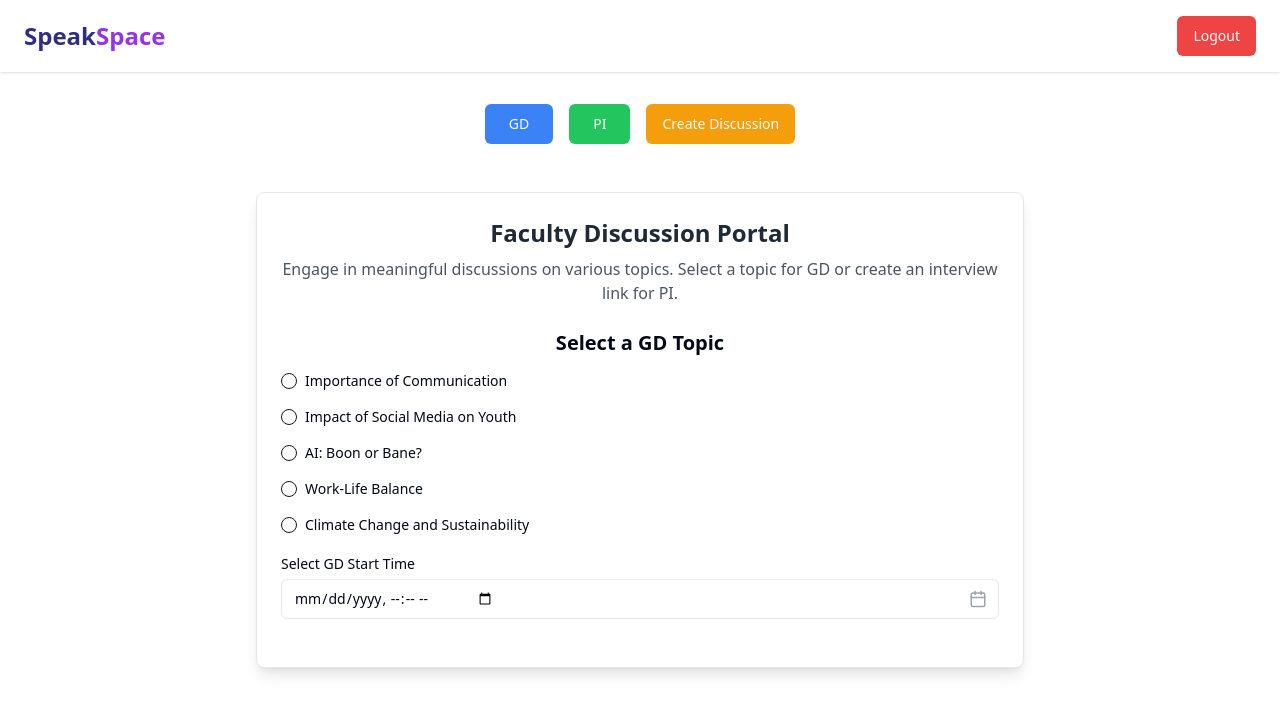
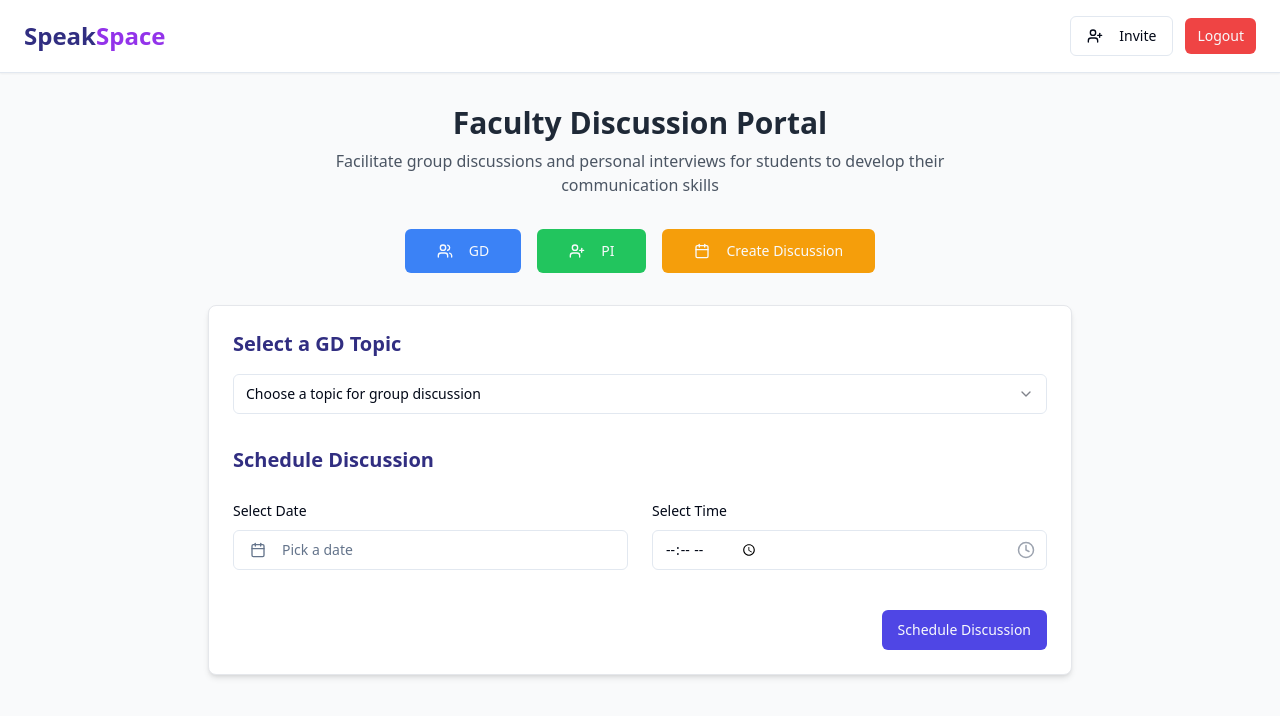
Before and after one commit to Preet-123/refined-content-revamp-kit, a React (Vite) app: page /faculty-discussion in a window 1280 px wide. Shown: the top 716 px of the page. Built offline with nearby package versions, Linux system fonts and the light colour scheme.

Commit message:
feat: Implement Faculty Discussion Portal page
This commit introduces a new page for the Faculty Discussion Portal, ensuring all existing content is retained while enhancing the UI.

```diff
--- a/package.json
+++ b/package.json
@@ -43,7 +43,7 @@
     "class-variance-authority": "^0.7.1",
     "clsx": "^2.1.1",
     "cmdk": "^1.0.0",
-    "date-fns": "^3.6.0",
+    "date-fns": "^4.1.0",
     "embla-carousel-react": "^8.3.0",
     "framer-motion": "^12.6.5",
     "input-otp": "^1.2.4",
--- a/src/components/ui/popover.tsx
+++ b/src/components/ui/popover.tsx
@@ -1,3 +1,4 @@
+
 import * as React from "react"
 import * as PopoverPrimitive from "@radix-ui/react-popover"
 
--- a/src/pages/FacultyDiscussionPortal.tsx
+++ b/src/pages/FacultyDiscussionPortal.tsx
@@ -2,15 +2,30 @@
 import { useState } from "react";
 import { Button } from "@/components/ui/button";
 import { Card, CardContent } from "@/components/ui/card";
-import { RadioGroup, RadioGroupItem } from "@/components/ui/radio-group";
+import {
+  Select,
+  SelectContent,
+  SelectItem,
+  SelectTrigger,
+  SelectValue
+} from "@/components/ui/select";
 import { Label } from "@/components/ui/label";
 import { Input } from "@/components/ui/input";
-import { Calendar } from "lucide-react";
+import { Calendar, Clock, MoreVertical, UserPlus, Users } from "lucide-react";
 import { Link } from "react-router-dom";
+import {
+  Popover,
+  PopoverContent,
+  PopoverTrigger,
+} from "@/components/ui/popover";
+import { Calendar as CalendarComponent } from "@/components/ui/calendar";
+import { format } from "date-fns";
+import { cn } from "@/lib/utils";
 
 const FacultyDiscussionPortal = () => {
   const [selectedTopic, setSelectedTopic] = useState<string>("");
-  const [startTime, setStartTime] = useState<string>("");
+  const [date, setDate] = useState<Date | undefined>(undefined);
+  const [timeValue, setTimeValue] = useState<string>("");
 
   const topics = [
     "Importance of Communication",
@@ -21,73 +36,123 @@ const FacultyDiscussionPortal = () => {
   ];
 
   return (
-    <div className="min-h-screen flex flex-col">
+    <div className="min-h-screen flex flex-col bg-gray-50">
       {/* Header */}
-      <header className="bg-white shadow py-4 px-6 flex justify-between items-center">
+      <header className="bg-white shadow-sm py-4 px-6 border-b flex justify-between items-center sticky top-0 z-10">
+        <div className="flex items-center space-x-2">
           <div className="text-2xl font-bold text-indigo-900">
             Speak<span className="text-purple-600">Space</span>
           </div>
-        <Button variant="destructive" className="bg-red-500 hover:bg-red-600">
+        </div>
+        <div className="flex items-center space-x-3">
+          <Button variant="outline" className="hidden md:flex">
+            <UserPlus className="mr-2 h-4 w-4" />
+            Invite
+          </Button>
+          <Button variant="destructive" size="sm">
             Logout
           </Button>
+        </div>
       </header>
 
       {/* Main Content */}
-      <main className="flex-1 container mx-auto py-8 px-4">
+      <main className="flex-1 container mx-auto py-8 px-4 max-w-4xl">
+        <div className="flex flex-col space-y-8">
+          {/* Page Title */}
+          <div className="text-center">
+            <h1 className="text-3xl font-bold text-gray-800">Faculty Discussion Portal</h1>
+            <p className="text-gray-600 mt-2 max-w-2xl mx-auto">
+              Facilitate group discussions and personal interviews for students to develop their communication skills
+            </p>
+          </div>
+
           {/* Action Buttons */}
-        <div className="flex justify-center gap-4 mb-12">
-          <Button className="bg-blue-500 hover:bg-blue-600 px-6">
+          <div className="flex flex-wrap justify-center gap-4 mb-6">
+            <Button className="bg-blue-500 hover:bg-blue-600 min-w-[100px]" size="lg">
+              <Users className="mr-2 h-5 w-5" />
               GD
             </Button>
-          <Button className="bg-green-500 hover:bg-green-600 px-6">
+            <Button className="bg-green-500 hover:bg-green-600 min-w-[100px]" size="lg">
+              <UserPlus className="mr-2 h-5 w-5" />
               PI
             </Button>
-          <Button className="bg-amber-500 hover:bg-amber-600">
+            <Button className="bg-amber-500 hover:bg-amber-600 min-w-[180px]" size="lg">
+              <Calendar className="mr-2 h-5 w-5" />
               Create Discussion
             </Button>
           </div>
 
           {/* Portal Content */}
-        <div className="max-w-3xl mx-auto">
-          <Card className="shadow-lg border-gray-200">
-            <CardContent className="pt-6">
-              <div className="text-center mb-6">
-                <h1 className="text-2xl font-bold text-gray-800 mb-2">Faculty Discussion Portal</h1>
-                <p className="text-gray-600">
-                  Engage in meaningful discussions on various topics. Select a topic for GD or create an interview link for PI.
-                </p>
+          <Card className="shadow-md border-gray-200 overflow-hidden transition-all hover:shadow-lg">
+            <CardContent className="p-6">
+              {/* Topic Selection */}
+              <div className="mb-8">
+                <h2 className="text-xl font-semibold mb-4 text-indigo-900">Select a GD Topic</h2>
+                <Select value={selectedTopic} onValueChange={setSelectedTopic}>
+                  <SelectTrigger className="w-full">
+                    <SelectValue placeholder="Choose a topic for group discussion" />
+                  </SelectTrigger>
+                  <SelectContent>
+                    {topics.map((topic) => (
+                      <SelectItem key={topic} value={topic}>{topic}</SelectItem>
+                    ))}
+                  </SelectContent>
+                </Select>
               </div>
 
-              <div className="mb-6">
-                <h2 className="text-xl font-semibold text-center mb-4">Select a GD Topic</h2>
-                <RadioGroup
-                  value={selectedTopic}
-                  onValueChange={setSelectedTopic}
-                  className="space-y-3"
+              {/* Date Time Selection */}
+              <div className="space-y-6">
+                <h2 className="text-xl font-semibold text-indigo-900">Schedule Discussion</h2>
+
+                {/* Date Picker */}
+                <div className="grid grid-cols-1 md:grid-cols-2 gap-6">
+                  <div className="space-y-2">
+                    <Label htmlFor="date">Select Date</Label>
+                    <Popover>
+                      <PopoverTrigger asChild>
+                        <Button
+                          variant="outline"
+                          className={cn(
+                            "w-full justify-start text-left font-normal",
+                            !date && "text-muted-foreground"
+                          )}
                         >
-                  {topics.map((topic) => (
-                    <div key={topic} className="flex items-center space-x-2">
-                      <RadioGroupItem value={topic} id={topic.replace(/\s+/g, '-').toLowerCase()} />
-                      <Label htmlFor={topic.replace(/\s+/g, '-').toLowerCase()} className="cursor-pointer">
-                        {topic}
-                      </Label>
-                    </div>
-                  ))}
-                </RadioGroup>
+                          <Calendar className="mr-2 h-4 w-4" />
+                          {date ? format(date, "PPP") : <span>Pick a date</span>}
+                        </Button>
+                      </PopoverTrigger>
+                      <PopoverContent className="w-auto p-0" align="start">
+                        <CalendarComponent
+                          mode="single"
+                          selected={date}
+                          onSelect={setDate}
+                          initialFocus
+                          className="p-3 pointer-events-auto"
+                        />
+                      </PopoverContent>
+                    </Popover>
                   </div>
 
-              <div className="mb-6">
-                <Label htmlFor="startTime" className="block mb-2">Select GD Start Time</Label>
+                  {/* Time Input */}
+                  <div className="space-y-2">
+                    <Label htmlFor="time">Select Time</Label>
                     <div className="relative">
                       <Input
-                    id="startTime"
-                    type="datetime-local"
-                    value={startTime}
-                    onChange={(e) => setStartTime(e.target.value)}
-                    placeholder="dd-mm-yyyy --:--"
-                    className="pr-10"
+                        id="time"
+                        type="time"
+                        value={timeValue}
+                        onChange={(e) => setTimeValue(e.target.value)}
+                        className="w-full"
                       />
-                  <Calendar className="absolute right-3 top-1/2 transform -translate-y-1/2 text-gray-400" size={18} />
+                      <Clock className="absolute right-3 top-1/2 transform -translate-y-1/2 text-gray-400" size={18} />
+                    </div>
+                  </div>
+                </div>
+
+                <div className="pt-4 flex justify-end">
+                  <Button className="bg-indigo-600 hover:bg-indigo-700">
+                    Schedule Discussion
+                  </Button>
                 </div>
               </div>
             </CardContent>
```
Also changed, not shown: 1 other file (tests, documents, lock files or other folders). Lines whose indentation alone changed are shown as unchanged.
